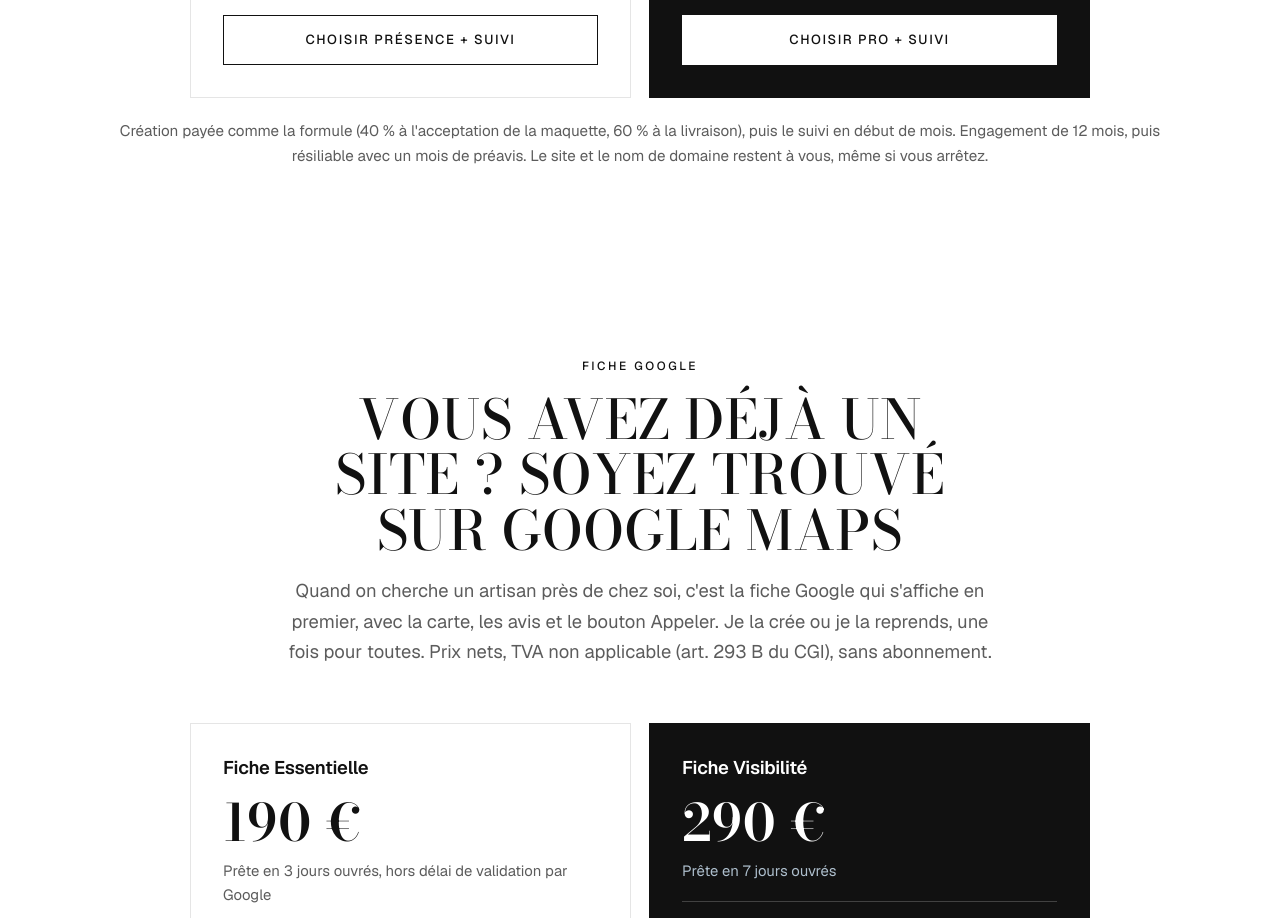
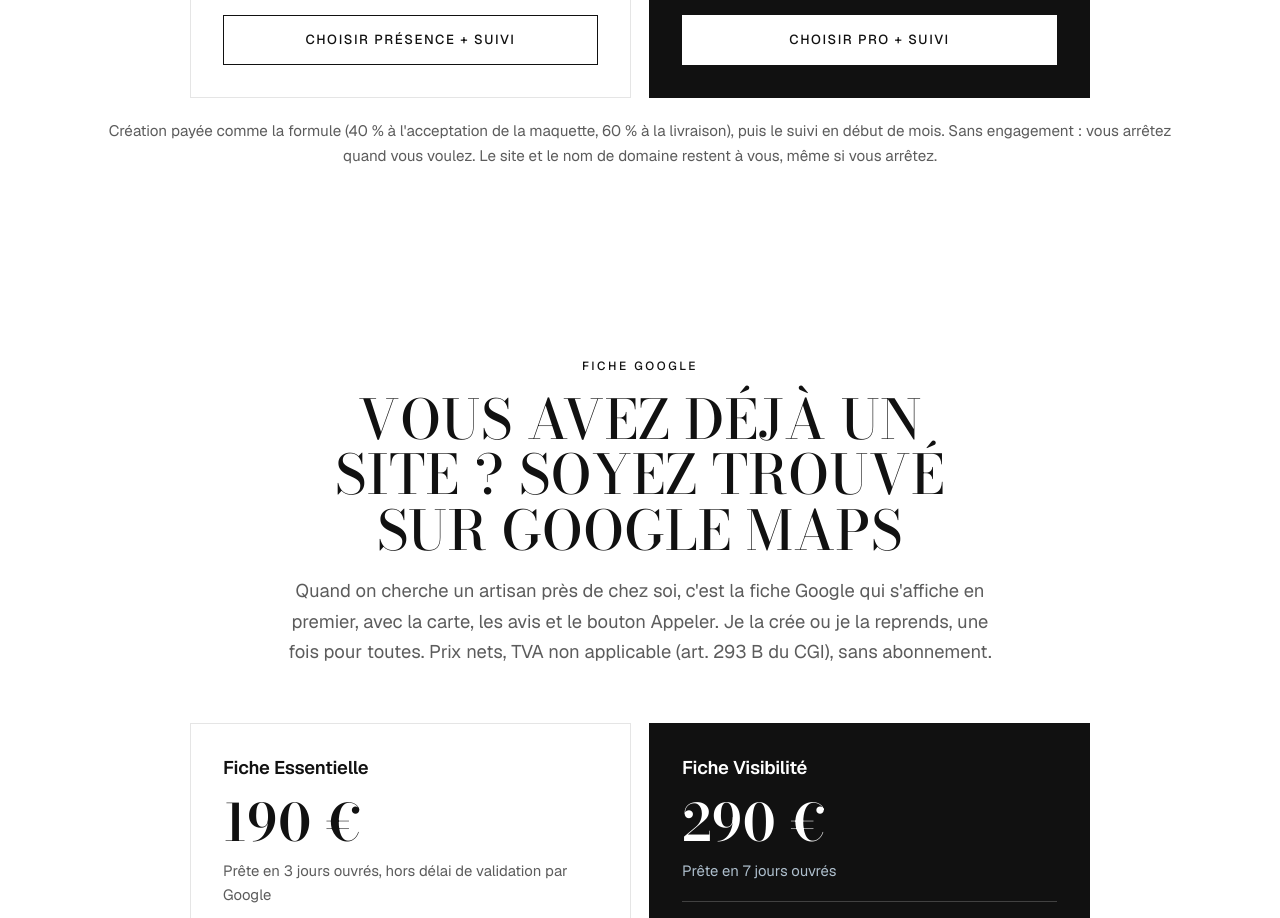
Before and after one commit to cyril8344/atelierwebriviera, a plain HTML site: page offres.html in a window 1280 px wide. Shown: the part 3908-4826 px from the top of the page. Drawn offline with nearby package versions, Linux system fonts and the light colour scheme.

Commit message:
Offres : suivi mensuel sans engagement (#31)
* Offres : suivi mensuel sans engagement

Co-Authored-By: Claude Opus 5.5 <noreply@anthropic.com>
Claude-Session: https://claude.ai/code/session_015wYxgsfXJ2fk8DYw6dDcao

* Offres : sans engagement, sans préavis

Co-Authored-By: Claude Opus 5.5 <noreply@anthropic.com>
Claude-Session: https://claude.ai/code/session_015wYxgsfXJ2fk8DYw6dDcao

---------

Co-authored-by: Claude <noreply@anthropic.com>

```diff
--- a/offres.html
+++ b/offres.html
@@ -199,7 +199,7 @@
         <a class="btn btn-primary" href="/contact.html">Choisir Pro + suivi</a>
       </article>
     </div>
-    <p class="note-line">Création payée comme la formule (40 % à l'acceptation de la maquette, 60 % à la livraison), puis le suivi en début de mois. Engagement de 12 mois, puis résiliable avec un mois de préavis. Le site et le nom de domaine restent à vous, même si vous arrêtez.</p>
+    <p class="note-line">Création payée comme la formule (40 % à l'acceptation de la maquette, 60 % à la livraison), puis le suivi en début de mois. Sans engagement : vous arrêtez quand vous voulez. Le site et le nom de domaine restent à vous, même si vous arrêtez.</p>
   </div>
 </section>
 
```
